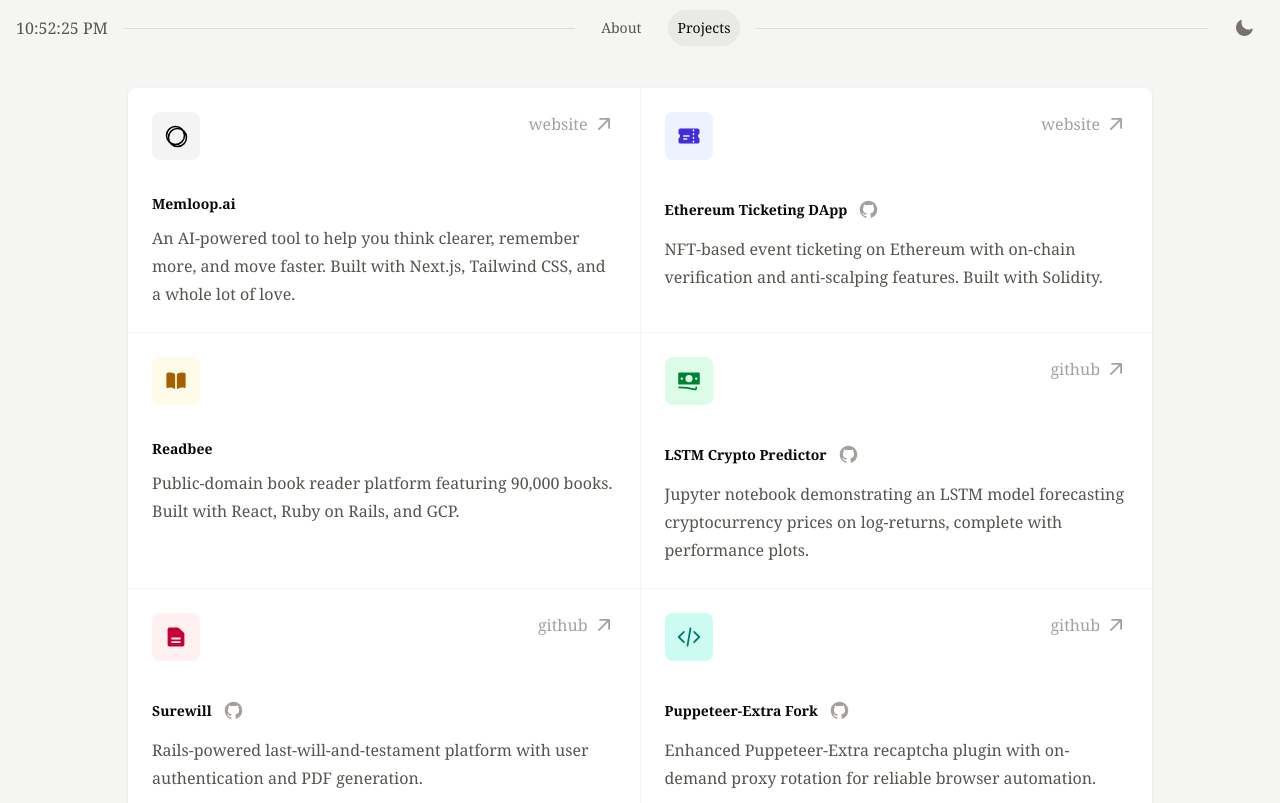
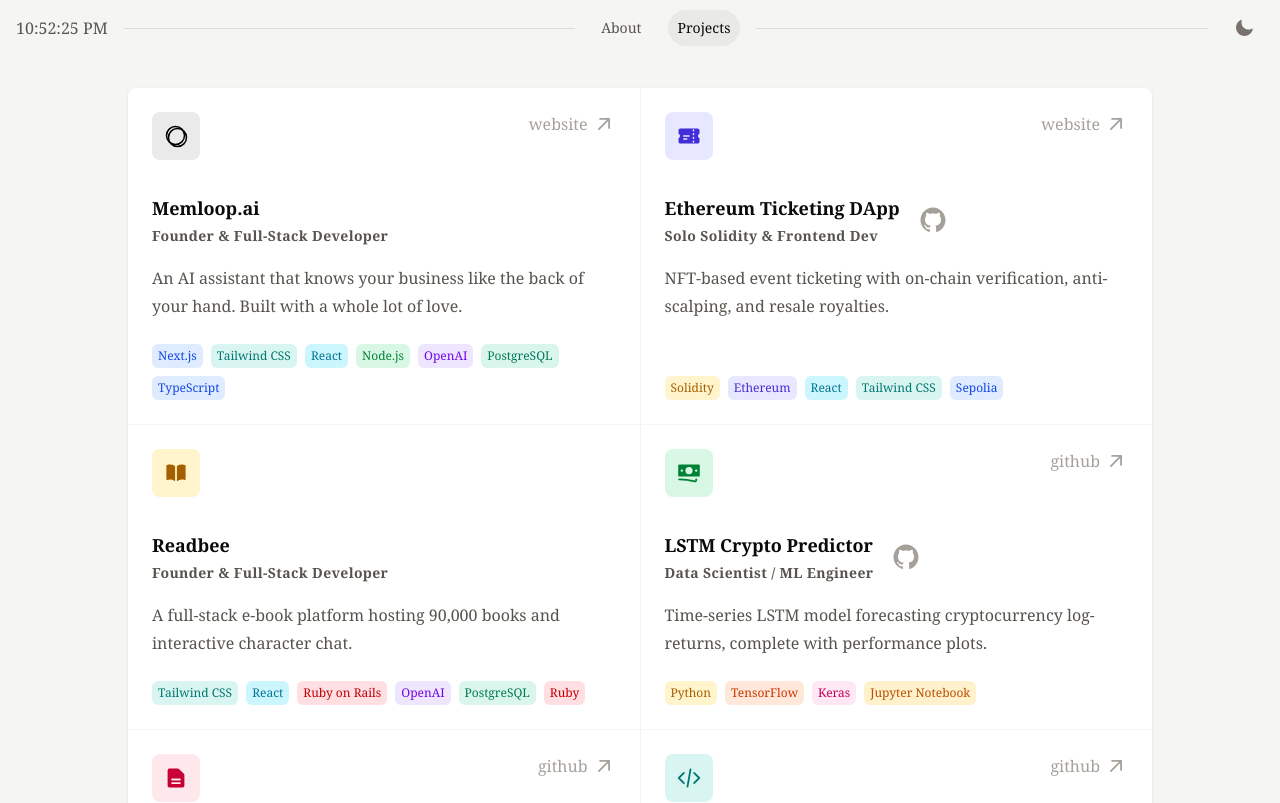
Before and after one commit to Marshal-Kalynchuk/marshalkalynchuk, a Next.js app: page /projects in a window 1280 px wide. Shown: the top 803 px of the page. Built offline with nearby package versions, Linux system fonts and the light colour scheme.

Commit message:
Enhance project details in ProjectsPage and ProjectCard components: add role descriptions, update project descriptions, and improve layout. Adjust layout styles in layout.tsx and update text component variants for better visual hierarchy. Update marshalkalynchuk.png for improved presentation.

```diff
--- a/src/app/layout.tsx
+++ b/src/app/layout.tsx
@@ -70,7 +70,7 @@
                 <ThemeSwitcher />
               </Navbar>
             </header>
-            <main className="flex flex-col gap-8 grow px-6 py-4 sm:py-8 w-full">
+            <main className="flex flex-col gap-8 grow px-4 py-4 sm:py-8 w-full">
               {children}
             </main>
             <footer className="flex flex-col items-center justify-center space-y-2 mb-2">
--- a/src/app/page.tsx
+++ b/src/app/page.tsx
@@ -12,13 +12,17 @@
 
 export default function Home() {
   return (
-    <div className="space-y-6 max-w-lg mx-auto">
+    <div className="space-y-8 max-w-lg mx-auto">
 
       <motion.div {...animationProps}>
         <Text className="text-pretty">
-          Hey! I&apos;m <Strong>Marshal Kalynchuk</Strong>&mdash;founder of <TextLink className="" href="https://www.memloop.ai">Memloop</TextLink>.
-          I&apos;m building tools that help people think clearer, remember more, and move faster.
-          I&apos;d love to meet <Strong>you</Strong>. So, <TextLink href="https://cal.com/marshal-kalynchuk">let&apos;s chat &rarr;</TextLink>
+          Hey! I&apos;m <Strong>Marshal Kalynchuk</Strong>&mdash;founder of&nbsp;
+          <TextLink href="https://www.memloop.ai">Memloop</TextLink>. I build AI
+          tools so you move faster, remember more, and think clearer.
+        </Text>
+
+        <Text className="mt-2">
+          <TextLink href="https://cal.com/marshal-kalynchuk">Let&apos;s chat &rarr;</TextLink>
         </Text>
       </motion.div>
 
@@ -43,7 +47,7 @@
       </motion.div>
 
       <motion.div {...animationProps}>
-        <Text className="text-pretty">Outside of work, you&apos;ll find me running, lifting, snowboarding, or lost in a book.</Text>
+        <Text className="text-pretty">Outside of work, you&apos;ll find me running, gymming, snowboarding, water skiing, or lost in a book.</Text>
       </motion.div>
 
       <motion.div {...animationProps} className="flex justify-center">
--- a/src/app/projects/page.tsx
+++ b/src/app/projects/page.tsx
@@ -27,51 +27,100 @@
   const projects: ProjectProps[] = [
     {
       icon: MemloopGradient,
-      iconBackground: "bg-zinc-100 dark:bg-zinc-900",
+      iconBackground: "bg-zinc-500/15 dark:bg-zinc-500/10",
       iconForeground: "",
       title: "Memloop.ai",
+      role: "Founder & Full-Stack Developer",
       websiteLink: "https://www.memloop.ai",
-      description: "An AI-powered tool to help you think clearer, remember more, and move faster. Built with Next.js, Tailwind CSS, and a whole lot of love.",
+      description: "An AI assistant that knows your business like the back of your hand. Built with a whole lot of love.",
+      tech: [
+        { name: "Next.js" },
+        { name: "Tailwind CSS" },
+        { name: "React" },
+        { name: "Node.js" },
+        { name: "OpenAI" },
+        { name: "PostgreSQL" },
+        { name: "TypeScript" },
+      ],
     },
     {
       icon: TicketIcon,
-      iconBackground: "bg-indigo-50 dark:bg-indigo-900",
-      iconForeground: "text-indigo-700 dark:text-indigo-300",
+      iconBackground: "bg-indigo-500/15 dark:bg-indigo-500/10",
+      iconForeground: "text-indigo-700 dark:text-indigo-500",
       title: "Ethereum Ticketing DApp",
+      role: "Solo Solidity & Frontend Dev",
       websiteLink: "https://ticketing-dapp.netlify.app/",
       githubLink: "https://github.com/Marshal-Kalynchuk/ethereum-ticketing-app",
-      description: "NFT-based event ticketing on Ethereum with on-chain verification and anti-scalping features. Built with Solidity.",
+      description: "NFT-based event ticketing with on-chain verification, anti-scalping, and resale royalties.",
+      tech: [
+        { name: "Solidity" },
+        { name: "Ethereum" },
+        { name: "React" },
+        { name: "Tailwind CSS" },
+        { name: "Sepolia" },
+      ],
     },
     {
       icon: BookOpenIcon,
-      iconBackground: "bg-yellow-50 dark:bg-yellow-900",
-      iconForeground: "text-yellow-700 dark:text-yellow-300",
+      iconBackground: "bg-yellow-400/20 dark:bg-yellow-400/10",
+      iconForeground: "text-yellow-700 dark:text-yellow-400",
       title: "Readbee",
-      description: "Public-domain book reader platform featuring 90,000 books. Built with React, Ruby on Rails, and GCP.",
+      role: "Founder & Full-Stack Developer",
+      description: "A full-stack e-book platform hosting 90,000 books and interactive character chat.",
+      tech: [
+        { name: "Tailwind CSS" },
+        { name: "React" },
+        { name: "Ruby on Rails" },
+        { name: "OpenAI" },
+        { name: "PostgreSQL" },
+        { name: "Ruby" },
+      ],
     },
     {
       icon: BanknotesIcon,
-      iconBackground: "bg-green-100 dark:bg-green-900",
-      iconForeground: "text-green-700 dark:text-green-300",
+      iconBackground: "bg-green-500/15 dark:bg-green-500/10",
+      iconForeground: "text-green-700 dark:text-green-500",
       title: "LSTM Crypto Predictor",
+      role: "Data Scientist / ML Engineer",
       githubLink: "https://github.com/Marshal-Kalynchuk/crypto-lstm-prediction",
-      description: "Jupyter notebook demonstrating an LSTM model forecasting cryptocurrency prices on log-returns, complete with performance plots.",
+      description: "Time-series LSTM model forecasting cryptocurrency log-returns, complete with performance plots.",
+      tech: [
+        { name: "Python" },
+        { name: "TensorFlow" },
+        { name: "Keras" },
+        { name: "Jupyter Notebook" },
+      ],
     },
     {
       icon: DocumentTextIcon,
-      iconBackground: "bg-rose-50 dark:bg-rose-900",
-      iconForeground: "text-rose-700 dark:text-rose-300",
+      iconBackground: "bg-rose-400/15 dark:bg-rose-400/10",
+      iconForeground: "text-rose-700 dark:text-rose-400",
       title: "Surewill",
+      role: "Full-Stack Developer",
       githubLink: "https://github.com/Marshal-Kalynchuk/surewill",
-      description: "Rails-powered last-will-and-testament platform with user authentication and PDF generation.",
+      description: "Online last-will-and-testament creation platform complete with PDF generation.",
+      tech: [
+        { name: "Tailwind CSS" },
+        { name: "Ruby on Rails" },
+        { name: "PostgreSQL" },
+        { name: "Ruby" },
+      ],
     },
     {
       icon: CodeBracketIcon,
-      iconBackground: "bg-teal-100 dark:bg-teal-900",
-      iconForeground: "text-teal-700 dark:text-teal-300",
+      iconBackground: "bg-teal-500/15 dark:bg-teal-500/10",
+      iconForeground: "text-teal-700 dark:text-teal-500",
       title: "Puppeteer-Extra Fork",
+      role: "Open-Source Maintainer",
       githubLink: "https://github.com/Marshal-Kalynchuk/puppeteer-extra",
       description: "Enhanced Puppeteer-Extra recaptcha plugin with on-demand proxy rotation for reliable browser automation.",
+      tech: [
+        { name: "Next.js" },
+        { name: "Tailwind CSS" },
+        { name: "React" },
+        { name: "TypeScript" },
+        { name: "Node.js" },
+      ],
     },
   ];
 
--- a/src/components/ProjectCard.tsx
+++ b/src/components/ProjectCard.tsx
@@ -4,15 +4,24 @@
 
 import { ArrowUpRightIcon } from "@heroicons/react/20/solid";
 import clsx from "clsx";
+import { Badge, BadgeColor } from "./ui/badge";
+import { techPalette } from "@/utils/techPalette";
+import { Heading } from "./ui/heading";
+
+type Tech = {
+  name: string;
+}
 
 export interface ProjectProps {
   icon: React.ElementType;
   iconBackground: string;
   iconForeground: string;
   title: string;
+  role: string; // Added role field
   githubLink?: string;
   websiteLink?: string;
   description: string;
+  tech: Tech[];
 }
 
 
@@ -27,7 +36,7 @@
         projectIdx === 1 ? 'sm:rounded-tr-lg' : '',
         projectIdx === projectsLength - 2 ? 'sm:rounded-bl-lg' : '',
         projectIdx === projectsLength - 1 ? 'rounded-br-lg rounded-bl-lg sm:rounded-bl-none' : '',
-        'group relative bg-white dark:bg-stone-800 p-6 focus-within:ring-2 focus-within:ring-stone-950 focus-within:ring-inset',
+        'flex flex-col group relative bg-white dark:bg-stone-800 p-6 focus-within:ring-2 focus-within:ring-stone-950 focus-within:ring-inset',
       )}
     >
       <div>
@@ -41,33 +50,64 @@
           <project.icon aria-hidden="true" className="size-6" />
         </span>
       </div>
-      <div className="mt-8">
-        <h3 className="flex flex-row gap-1 items-center">
+
+      <div className="grow mt-8 flex flex-col justify-between space-y-6">
+
+        <div className="space-y-4">
+          <div className="flex flex-row gap-2 items-center">
+            <div className="flex flex-col">
               {(project.websiteLink || project.githubLink) ? (
                 <a href={project.websiteLink || project.githubLink} target="_blank" rel="noopener noreferrer" className="focus:outline-hidden">
                   {/* Extend touch target to entire panel */}
                   <span aria-hidden="true" className="absolute inset-0" />
-              <Subheading>{project.title}</Subheading>
+                  <Heading>{project.title}</Heading>
                 </a>
               ) : (
-            <Subheading>{project.title}</Subheading>
+                <Heading>{project.title}</Heading>
               )}
+                         {/* Role */}
+            {project.role && (
+              <Subheading className="text-xs tracking-wide">
+                {project.role}
+              </Subheading>
+            )}
+
+              </div>
+
             {project.githubLink && (
+
                 <SocialIcon
                   url={project.githubLink}
                   bgColor="transparent"
                   fgColor="currentColor"
-                style={{ width: 35, height: 35 }}
+                  style={{ width: 50, height: 50 }}
                   target="_blank"
                   rel="noopener noreferrer"
                   className="text-stone-400 hover:text-stone-950 dark:text-stone-400 dark:hover:text-white"
               />
+
+
             )}
-        </h3>
-        <Text variant="secondary" className="mt-2 text-sm">
+
+          </div>
+
+
+
+          <Text variant="secondary" className="text-sm">
             {project.description}
           </Text>
+
         </div>
+
+        <div className="flex flex-row flex-wrap gap-2">
+          {project.tech.map((tech) => {
+            const color: BadgeColor = techPalette[tech.name] as BadgeColor;
+            return <Badge key={tech.name} color={color}>{tech.name}</Badge>;
+          })}
+        </div>
+
+      </div>
+
       {(project.websiteLink || project.githubLink) && (
         <div className="pointer-events-none absolute top-6 right-6 flex flex-row gap-2 items-center">
 
--- /dev/null
+++ b/src/components/ui/badge.tsx
@@ -0,0 +1,84 @@
+import * as Headless from '@headlessui/react'
+import clsx from 'clsx'
+import React, { forwardRef } from 'react'
+import { TouchTarget } from './button'
+import { Link } from './link'
+
+const colors = {
+  red: 'bg-red-500/15 text-red-700 group-data-hover:bg-red-500/25 dark:bg-red-500/10 dark:text-red-400 dark:group-data-hover:bg-red-500/20',
+  orange:
+    'bg-orange-500/15 text-orange-700 group-data-hover:bg-orange-500/25 dark:bg-orange-500/10 dark:text-orange-400 dark:group-data-hover:bg-orange-500/20',
+  amber:
+    'bg-amber-400/20 text-amber-700 group-data-hover:bg-amber-400/30 dark:bg-amber-400/10 dark:text-amber-400 dark:group-data-hover:bg-amber-400/15',
+  yellow:
+    'bg-yellow-400/20 text-yellow-700 group-data-hover:bg-yellow-400/30 dark:bg-yellow-400/10 dark:text-yellow-300 dark:group-data-hover:bg-yellow-400/15',
+  lime: 'bg-lime-400/20 text-lime-700 group-data-hover:bg-lime-400/30 dark:bg-lime-400/10 dark:text-lime-300 dark:group-data-hover:bg-lime-400/15',
+  green:
+    'bg-green-500/15 text-green-700 group-data-hover:bg-green-500/25 dark:bg-green-500/10 dark:text-green-400 dark:group-data-hover:bg-green-500/20',
+  emerald:
+    'bg-emerald-500/15 text-emerald-700 group-data-hover:bg-emerald-500/25 dark:bg-emerald-500/10 dark:text-emerald-400 dark:group-data-hover:bg-emerald-500/20',
+  teal: 'bg-teal-500/15 text-teal-700 group-data-hover:bg-teal-500/25 dark:bg-teal-500/10 dark:text-teal-300 dark:group-data-hover:bg-teal-500/20',
+  cyan: 'bg-cyan-400/20 text-cyan-700 group-data-hover:bg-cyan-400/30 dark:bg-cyan-400/10 dark:text-cyan-300 dark:group-data-hover:bg-cyan-400/15',
+  sky: 'bg-sky-500/15 text-sky-700 group-data-hover:bg-sky-500/25 dark:bg-sky-500/10 dark:text-sky-300 dark:group-data-hover:bg-sky-500/20',
+  blue: 'bg-blue-500/15 text-blue-700 group-data-hover:bg-blue-500/25 dark:text-blue-400 dark:group-data-hover:bg-blue-500/25',
+  indigo:
+    'bg-indigo-500/15 text-indigo-700 group-data-hover:bg-indigo-500/25 dark:text-indigo-400 dark:group-data-hover:bg-indigo-500/20',
+  violet:
+    'bg-violet-500/15 text-violet-700 group-data-hover:bg-violet-500/25 dark:text-violet-400 dark:group-data-hover:bg-violet-500/20',
+  purple:
+    'bg-purple-500/15 text-purple-700 group-data-hover:bg-purple-500/25 dark:text-purple-400 dark:group-data-hover:bg-purple-500/20',
+  fuchsia:
+    'bg-fuchsia-400/15 text-fuchsia-700 group-data-hover:bg-fuchsia-400/25 dark:bg-fuchsia-400/10 dark:text-fuchsia-400 dark:group-data-hover:bg-fuchsia-400/20',
+  pink: 'bg-pink-400/15 text-pink-700 group-data-hover:bg-pink-400/25 dark:bg-pink-400/10 dark:text-pink-400 dark:group-data-hover:bg-pink-400/20',
+  rose: 'bg-rose-400/15 text-rose-700 group-data-hover:bg-rose-400/25 dark:bg-rose-400/10 dark:text-rose-400 dark:group-data-hover:bg-rose-400/20',
+  zinc: 'bg-zinc-600/10 text-zinc-700 group-data-hover:bg-zinc-600/20 dark:bg-white/5 dark:text-zinc-400 dark:group-data-hover:bg-white/10',
+}
+
+export type BadgeColor = keyof typeof colors
+
+type BadgeProps = { color?: keyof typeof colors }
+
+export function Badge({ color = 'zinc', className, ...props }: BadgeProps & React.ComponentPropsWithoutRef<'span'>) {
+  return (
+    <span
+      {...props}
+      className={clsx(
+        className,
+        'inline-flex items-center gap-x-1.5 rounded-md px-1.5 py-0.5 text-sm/5 font-medium sm:text-xs/5 forced-colors:outline',
+        colors[color]
+      )}
+    />
+  )
+}
+
+export const BadgeButton = forwardRef(function BadgeButton(
+  {
+    color = 'zinc',
+    className,
+    children,
+    ...props
+  }: BadgeProps & { className?: string; children: React.ReactNode } & (
+      | Omit<Headless.ButtonProps, 'as' | 'className'>
+      | Omit<React.ComponentPropsWithoutRef<typeof Link>, 'className'>
+    ),
+  ref: React.ForwardedRef<HTMLElement>
+) {
+  const classes = clsx(
+    className,
+    'group relative inline-flex rounded-md focus:not-data-focus:outline-hidden data-focus:outline-2 data-focus:outline-offset-2 data-focus:outline-blue-500'
+  )
+
+  return 'href' in props ? (
+    <Link {...props} className={classes} ref={ref as React.ForwardedRef<HTMLAnchorElement>}>
+      <TouchTarget>
+        <Badge color={color}>{children}</Badge>
+      </TouchTarget>
+    </Link>
+  ) : (
+    <Headless.Button {...props} className={classes} ref={ref}>
+      <TouchTarget>
+        <Badge color={color}>{children}</Badge>
+      </TouchTarget>
+    </Headless.Button>
+  )
+})
--- a/src/components/ui/heading.tsx
+++ b/src/components/ui/heading.tsx
@@ -10,7 +10,7 @@
   return (
     <Element
       {...props}
-      className={clsx(className, 'text-2xl/8 font-semibold text-zinc-950 sm:text-xl/8 dark:text-white')}
+      className={clsx(className, 'text-xl/8 font-semibold text-stone-950 sm:text-lg/8 dark:text-stone-50')}
     />
   )
 }
@@ -21,7 +21,7 @@
   return (
     <Element
       {...props}
-      className={clsx(className, 'text-base/7 font-semibold text-zinc-950 sm:text-sm/6 dark:text-white')}
+      className={clsx(className, 'text-base/7 font-semibold text-stone-600 sm:text-sm/6 dark:text-stone-400')}
     />
   )
 }
--- a/src/components/ui/text.tsx
+++ b/src/components/ui/text.tsx
@@ -6,14 +6,25 @@
    * Visual emphasis of the text. "secondary" keeps the existing subdued styling.
    * "primary" makes the text higher-contrast for content that should stand out (e.g. chat messages).
    */
-  variant?: 'primary' | 'secondary'
+  variant?: 'primary' | 'secondary' | 'tertiary'
 }
 
 export function Text({ className, variant = 'primary', ...props }: TextProps) {
-  const variantClasses =
-    variant === 'primary'
-      ? 'text-lg/7 text-stone-950 sm:text-lg/7 dark:text-stone-50'
-      : 'text-base/7 text-stone-600 sm:text-base/7 dark:text-stone-400'
+    let variantClasses = ''
+    switch (variant) {
+      case 'primary':
+        variantClasses = 'text-lg/7 text-stone-950 sm:text-lg/7 dark:text-stone-50'
+        break
+      case 'secondary':
+        variantClasses = 'text-base/7 text-stone-600 sm:text-base/7 dark:text-stone-400'
+        break
+      case 'tertiary':
+        variantClasses = 'text-sm/7 text-stone-600 sm:text-sm/7 dark:text-stone-400'
+        break
+      default:
+        variantClasses = 'text-base/7 text-stone-600 sm:text-base/7 dark:text-stone-400'
+    }
+
 
   return (
     <p
--- /dev/null
+++ b/src/utils/techPalette.ts
@@ -0,0 +1,21 @@
+import { BadgeColor } from "@/components/ui/badge";
+
+// Centralised colour mapping for technology badges. Extend as new tech appears.
+export const techPalette: Record<string, BadgeColor> = {
+  "Next.js": "blue",
+  "React": "cyan",
+  "Tailwind CSS": "teal",
+  "Node.js": "green",
+  "OpenAI": "violet",
+  "PostgreSQL": "emerald",
+  "Solidity": "yellow",
+  "Ethereum": "indigo",
+  "Ruby on Rails": "red",
+  "Python": "yellow",
+  "TensorFlow": "orange",
+  "Keras": "pink",
+  "Jupyter Notebook": "amber",
+  "TypeScript": "blue",
+  "Ruby": "red",
+  "Sepolia": "blue",
+};
```
Also changed, not shown: public/marshalkalynchuk.png. Lines whose indentation alone changed are shown as unchanged.
